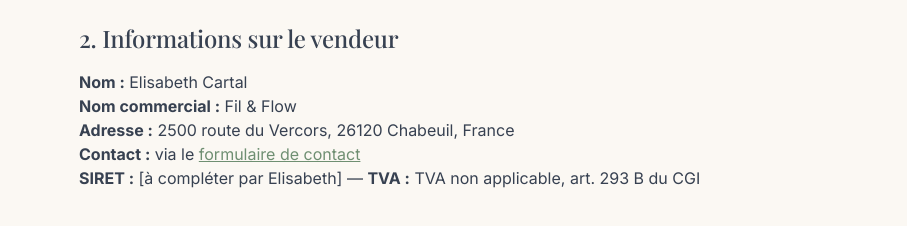
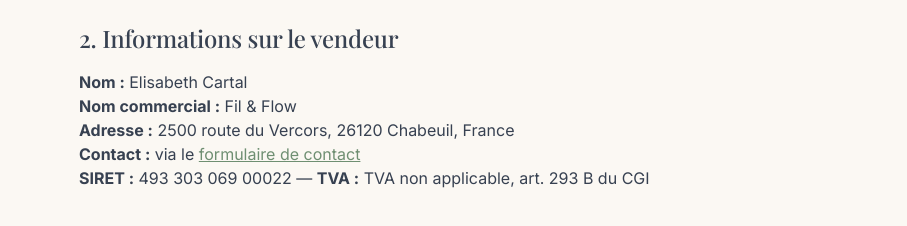
Before and after one commit to Shamonell/filandflow, a Next.js app: page /cgv in a window 1280 px wide. Shown: the part 645-871 px from the top of the page, without its empty margins (177-1084 px from the left). Built offline with nearby package versions, Linux system fonts and the light colour scheme; no server answers.

Commit message:
feat: SIRET 49330306900022 dans CGV et mentions légales
Vérifié via INSEE (annuaire-entreprises.data.gouv.fr) :
- SIREN 493303069 actif
- Établissement Chabeuil (Drôme), entrepreneur individuel
- Activité NAF 93.29Z (loisirs)

```diff
--- a/app/cgv/page.tsx
+++ b/app/cgv/page.tsx
@@ -49,7 +49,7 @@
                 formulaire de contact
               </Link>
               <br />
-              <strong>SIRET :</strong> [à compléter par Elisabeth] — <strong>TVA :</strong>{" "}
+              <strong>SIRET :</strong> 493 303 069 00022 — <strong>TVA :</strong>{" "}
               TVA non applicable, art. 293 B du CGI
             </p>
           </section>
--- a/app/mentions-legales/page.tsx
+++ b/app/mentions-legales/page.tsx
@@ -23,7 +23,7 @@
               <br />
               2500 route du Vercors, 26120 Chabeuil, France
               <br />
-              <strong>SIRET :</strong> [à compléter par Elisabeth]
+              <strong>SIRET :</strong> 493 303 069 00022
               <br />
               <strong>Contact :</strong> via le formulaire de contact du site
             </p>
```
